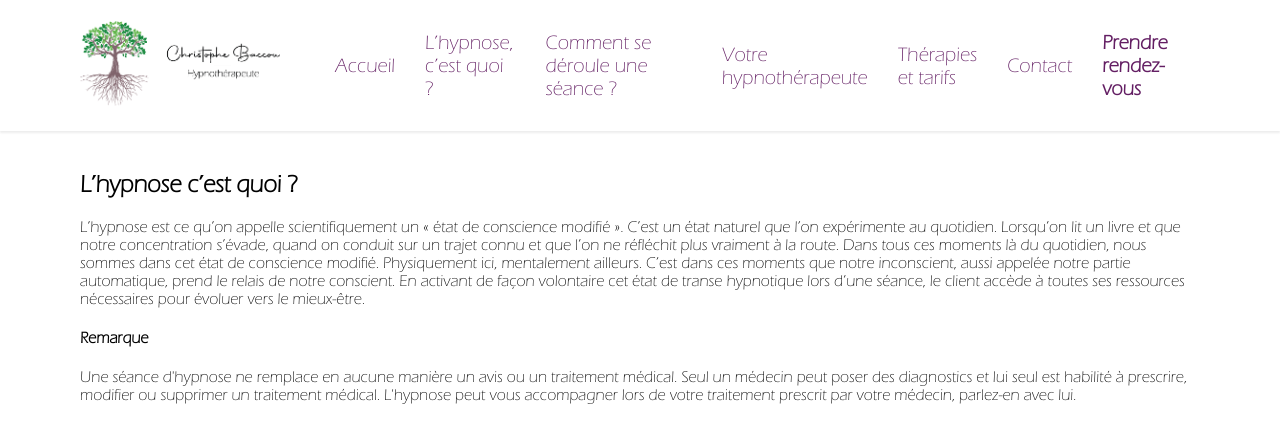
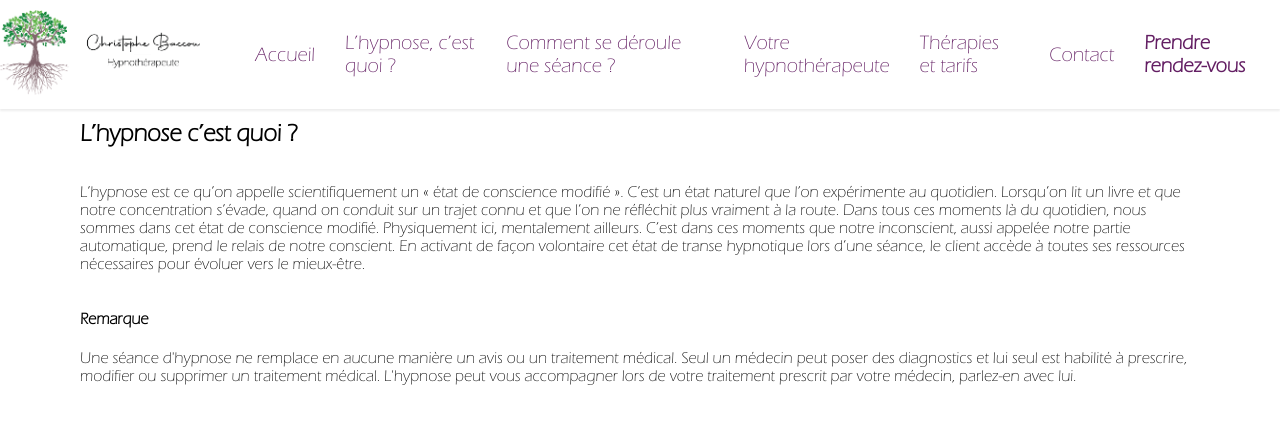
Before and after one commit to nicoriera/hypnose-frontend, a React (Create React App) app: page /presentation in a window 1280 px wide. Shown: the top 442 px of the page. Built offline with nearby package versions, Linux system fonts and the light colour scheme; what google-maps-react would draw is missing.

Commit message:
add fixed header

```diff
--- a/src/App.css
+++ b/src/App.css
@@ -13,6 +13,10 @@
   margin-top: 20px;
   overflow-x: hidden;
 }
+.container {
+  display: flex;
+  margin-top: 80px;
+  }
 .bold {
   font-weight: bold;
 }
@@ -21,11 +25,19 @@
 
 .container-header {
   display: flex;
-  padding: 0 80px;
   align-items: center;
   justify-content: center;
   color: var(--header-text-color);
   box-shadow: 0 2px 2px hsl(0deg 0% 0% / 0.075);
+  position: fixed;
+  top: 0;
+  left: 0;
+  width: 100%;
+  z-index: 999;
+  background-color: #ffffff;
+  padding-top: 0px;
+  padding-bottom: 0px;
+  animation: 500ms ease-in-out 0s normal none 1 running fadeInDown;
 }
 .header-logo {
   width: 200px;
@@ -71,9 +83,6 @@
 
 /* ACCUEIL */
 
-.container-accueil {
-display: flex;
-}
 .accueil {
 display: flex;
 flex-direction: column;
@@ -129,9 +138,6 @@ flex-direction: column;
  width: 60%;
  font-size: 20px;
 }
-.accueil-qui button {
-align-items: center;
-}
 .logos-hypnose{
   display: flex;
   width: 100%;
@@ -177,6 +183,11 @@ box-shadow: 0 2px 2px hsl(0deg 0% 0% / 0.075);
   background-color: var(--bloc-bg-color-20);
 }
 
+/* PRESENTATION */
+.presentation {
+  display: flex;
+  flex-direction: column;
+}
 
 /* THERAPIES TARIFS */
 .container-tarifs,.container-therapies {
--- a/src/pages/Accueil.js
+++ b/src/pages/Accueil.js
@@ -11,7 +11,7 @@ import Map from "../components/Map"
 
 const Accueil = () => {
   return (
-    <div className="container-accueil">
+    <div className="container">
       <div className="accueil">
         <div  className="accueil-accroche">
           <div className="accueil-text-accroche">
--- a/src/pages/Presentation.js
+++ b/src/pages/Presentation.js
@@ -2,8 +2,9 @@ import React from "react";
 
 const Presentation = () => {
   return (
-    <div>
-      <h2>L’hypnose c’est quoi ?</h2>
+    <div className="container">
+    <div className="presentation">
+     <h2>L’hypnose c’est quoi ?</h2>
       <p>
         L’hypnose est ce qu’on appelle scientifiquement un « état de conscience
         modifié ». C’est un état naturel que l’on expérimente au quotidien.
@@ -28,6 +29,8 @@ const Presentation = () => {
         </p>
       </div>
     </div>
+
+    </div>
   );
 };
 
```
